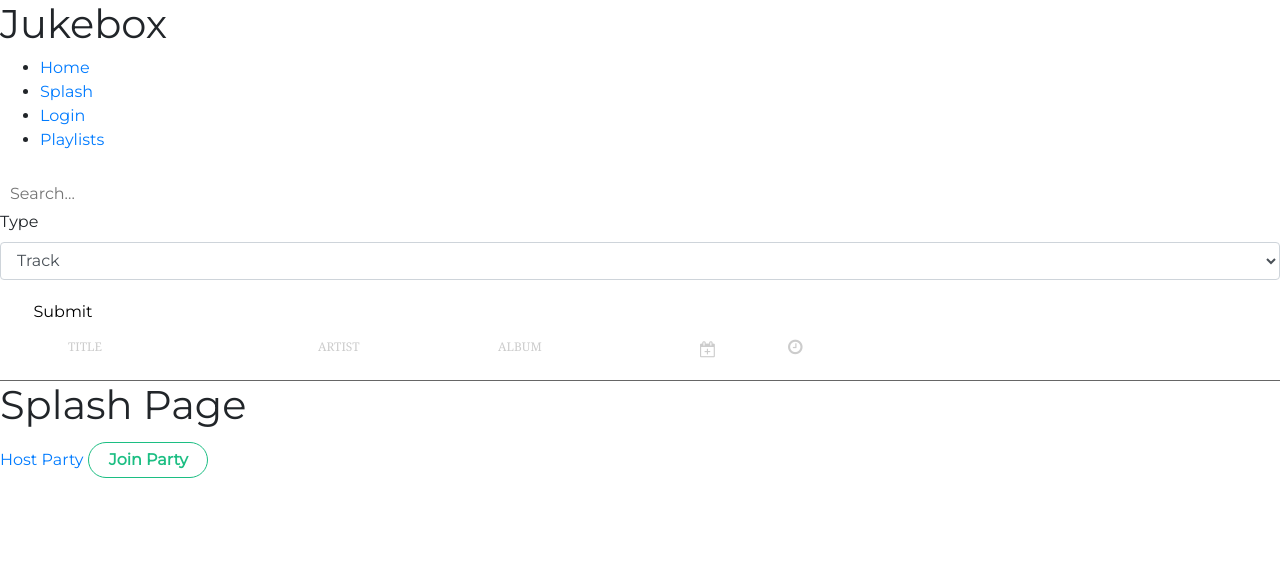
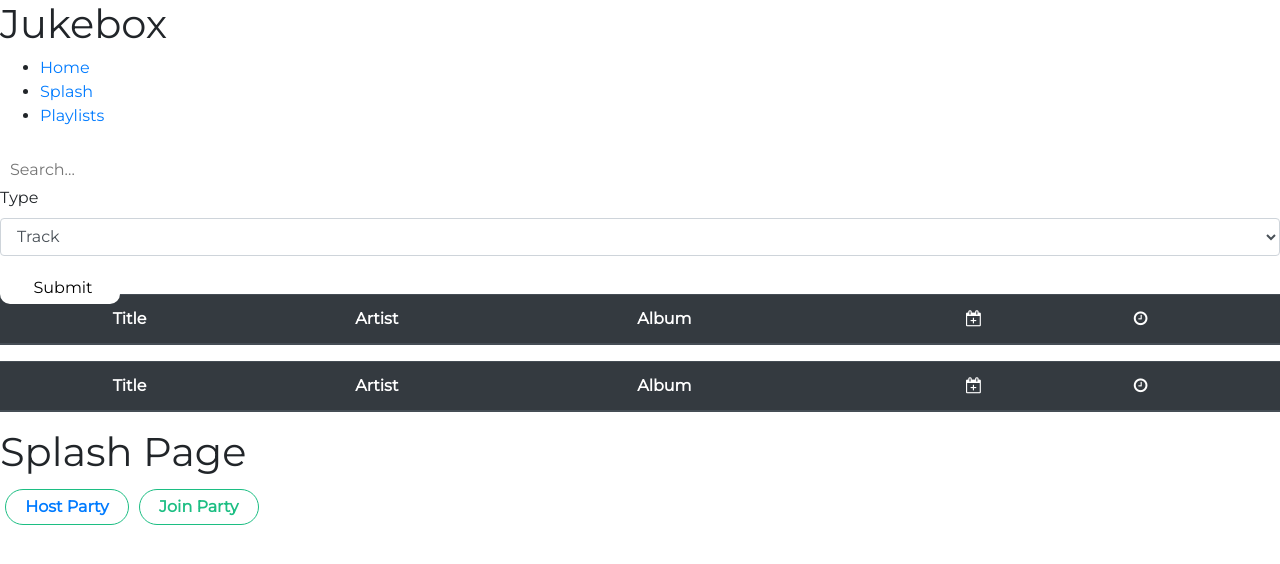
Before and after one commit to amandaungco/react-jukebox, a React (Create React App) app: page /splash in a window 1280 px wide. Shown: the top 564 px of the page. Built offline with nearby package versions, Linux system fonts and the light colour scheme.

Commit message:
Updated the TracksViews to get the table to work for all cases of rendering a table with songs

```diff
--- a/src/App.js
+++ b/src/App.js
@@ -1,12 +1,13 @@
 import React, { Component } from 'react';
-import { BrowserRouter as Router, Route, Link } from "react-router-dom";
-
+import { BrowserRouter as Router, Route, Link} from "react-router-dom";
 import SearchBar from './components/SearchBar';
 import SongList from './components/SongList';
 import PlaylistList from './components/PlaylistList';
 import Splash from './components/Splash';
+import TracksView from './components/TracksView';
+import axios from 'axios';
+import moment from 'moment';
 
-import axios from 'axios';
 
 // import 'bootstrap/dist/css/bootstrap.min.css';
 import './App.css';
@@ -21,10 +22,18 @@ class App extends Component {
     this.state = {
       songList: [],
       playlistList: '',
+      playlistSongs: [],
     };
 
   }
 
+  // const Main = ({children}) => {
+  //     return (
+  //         <div>
+  //             {children}
+  //         </div>
+  //     );
+  // };
 
 
   onSearchSubmit = (value) => {
@@ -40,7 +49,7 @@ class App extends Component {
         q: value.searchValue, // value.q,
         type: value.type, //value.type,
       },
-      headers: {'X-spotify-token': 'BQB3-CA06DnKM1YF_VViF-9HYG6bUbU_XFyxJjnuxMpDxTvJf1bZQHxY7La4m96OHrbRSb-EC-gIKslDqZotQjxb29SHLUVp4JPTR52qlLpWQgM4KYpPB6RVDbD0NWsmk-0sJoB3YTE1XDCHw1Nusi8wW9VaRmtkf1E0M5ixik-UtSUv2H7zqA-Qo9Lz'},
+      headers: {'X-spotify-token': window.access_token},
     }
       )
       .then((response) => {
@@ -60,18 +69,50 @@ class App extends Component {
         });
       });
   }
+  getPlaylistSongs = (playlist) => {
+    axios.get(URL + "playlist/", {
+      withCredentials: true,
+      params: {
+        playlist_id: playlist.id, // value.q,
+      },
+      headers: {'X-spotify-token': window.access_token},
+    }
+      )
+      .then((response) => {
+        console.log(response.data.items);
+        const songs = response.data.items.map((song) => {
+            return { ...song.track }
+          });
 
+        this.setState({
+          playlistSongs: songs,
+        });
+      })
+      .catch((error) => {
+        this.setState({
+          errorMessage: error.message,
+        });
+      });
+  }
 
-
+  msToMinutesAndSeconds(ms) {
+    const minutes = Math.floor(ms / 60000);
+    const seconds = ((ms % 60000) / 1000).toFixed(0);
+    return minutes + ":" + (seconds < 10 ? '0' : '') + seconds;
+  }
 
   render() {
     const Index = () => <h2>Home</h2>;
-    const Login = () => <h2>Login</h2>;
-    const Playlist = () => <PlaylistList />;
+    const Playlist = () => <PlaylistList getPlaylistSongs = {(playlist) => this.getPlaylistSongs(playlist)}/>;
+    // const playlistTracks = this.state.playlistSongs.map((track) => {
+    //   console.log(track)
+    //   return
+    // })
 
     let name = "Jukebox"
     return (
       <Router>
+
         <div className="App .bg-dark">
           <h1>{name}</h1>
           <ul>
@@ -79,20 +120,21 @@ class App extends Component {
               <Link to="/">Home</Link>
             </li>
             <li>
-              <Link to="/splash">Splash</Link>
-            </li>
-            <li>
-              <Link to="/login/">Login</Link>
+              <Link to="/splash/">Splash</Link>
             </li>
             <li>
               <Link to="/playlist/">Playlists</Link>
             </li>
           </ul>
           <SearchBar onSearchSubmitCallback={this.onSearchSubmit} />
-          <SongList songs={this.state.songList}/>
+          <TracksView songs={this.state.songList}/>
+          <div>
+            <TracksView
+              songs={this.state.playlistSongs}
+            />
+          </div>
           <Route path="/" exact component={Index} />
           <Route path="/splash/" component={Splash} />
-          <Route path="/login/" component={Login} />
           <Route path="/playlist/" component={Playlist} />
         </div>
       </Router>
--- a/src/components/PlaylistList.css
+++ b/src/components/PlaylistList.css
@@ -2,5 +2,8 @@
 img{
   width: 100px;
   height: 100px;
+}
 
+tr:hover {
+  cursor: pointer;
 }
--- a/src/components/PlaylistList.js
+++ b/src/components/PlaylistList.js
@@ -2,6 +2,7 @@ import React, { Component } from 'react';
 import PropTypes from 'prop-types';
 import axios from 'axios';
 import './PlaylistList.css';
+import TracksView from './TracksView'
 const URL = "http://127.0.0.1:8000/";
 
 class PlaylistList extends Component {
@@ -78,7 +79,7 @@ class PlaylistList extends Component {
       //     });
       // }
       return (
-        <tr key={ playlist.id }>
+        <tr onClick= {() => this.props.getPlaylistSongs(playlist)} key={ playlist.id }>
         { (playlist.images[0] !== undefined) ?
           <th scope="row"><img src={playlist.images[0].url} alt="Album Artwork"/></th> :
           <th scope="row"></th>
@@ -100,7 +101,7 @@ class PlaylistList extends Component {
       <div className='user-playlist-container'>
         <h3 className='user-playlist-header'>Playlists</h3>
         {this.state.isReady &&
-          <table class="table table-hover table-dark">
+          <table className="table table-hover table-dark">
 
             <thead>
               <tr>
@@ -125,6 +126,7 @@ class PlaylistList extends Component {
 }
 
 PlaylistList.propTypes = {
+  getPlaylistSongs: PropTypes.func,
 
 };
 
--- a/src/components/SongList.js
+++ b/src/components/SongList.js
@@ -23,27 +23,21 @@ class SongList extends Component {
       return (
 
         <li className='user-song-item' key={ i }>
-
             <p className='add-song'>
               <i className="fa fa-check" aria-hidden="true"/>
             </p>
-
             <div className='song-title'>
               <p>{ song.name }</p>
             </div>
-
             <div className='song-artist'>
               <p>{ song.artists[0].name }</p>
             </div>
-
             <div className='song-album'>
               <p>{ song.album.name }</p>
             </div>
-
             <div className='song-added'>
               <p>{ moment(song.added_at).format('YYYY-MM-DD')}</p>
             </div>
-
             <div className='song-length'>
               <p>{ this.msToMinutesAndSeconds(song.duration_ms) }</p>
             </div>
--- a/src/components/Splash.js
+++ b/src/components/Splash.js
@@ -26,7 +26,7 @@ class Splash extends Component {
     return (
       <div>
         <h1>Splash Page</h1>
-        <a href="http://127.0.0.1:8000/callback/">Host Party</a>
+        <button className="button"><a href="http://127.0.0.1:8000/callback/">Host Party</a></button>
         <button onClick={this.onClickJoinRoom} className="button" type="button">Join Party</button>
       </div>
     );
--- /dev/null
+++ b/src/components/TracksView.js
@@ -0,0 +1,59 @@
+import React, { Component } from 'react';
+import PropTypes from 'prop-types';
+import moment from 'moment';
+
+
+class TracksView extends Component {
+
+  msToMinutesAndSeconds(ms) {
+    const minutes = Math.floor(ms / 60000);
+    const seconds = ((ms % 60000) / 1000).toFixed(0);
+    return minutes + ":" + (seconds < 10 ? '0' : '') + seconds;
+  }
+
+  renderSongs() {
+    return this.props.songs.map((song, i) => {
+      // const buttonClass = song.track.id === this.props.songId && !this.props.songPaused ? "fa-pause-circle-o" : "fa-play-circle-o";
+      return (
+        <tr key={ i }>
+          <th scope="row"><i className="fa fa-check" aria-hidden="true"/></th>
+          <td>{song.name}</td>
+          <td>{ song.artists[0].name }</td>
+          <td>{ song.album.name}</td>
+          <td>{ moment(song.added_at).format('YYYY-MM-DD')}</td>
+          <td>{ this.msToMinutesAndSeconds(song.duration_ms)}</td>
+        </tr>
+      );
+    });
+  }
+
+  render() {
+    return (
+      <div>
+        <table className="table table-hover table-dark">
+          <thead>
+            <tr>
+              <th scope="col"></th>
+              <th scope="col">Title</th>
+              <th scope="col">Artist</th>
+              <th scope="col">Album</th>
+              <th scope="col"><i className="fa fa-calendar-plus-o" aria-hidden="true"/></th>
+              <th scope="col"><i className="fa fa-clock-o" aria-hidden="true" /></th>
+            </tr>
+          </thead>
+          <tbody>
+            { this.renderSongs() }
+          </tbody>
+        </table>
+      </div>
+    )
+  }
+
+}
+
+TracksView.propTypes = {
+  viewType: PropTypes.string,
+  songs: PropTypes.array
+};
+
+export default TracksView
```
